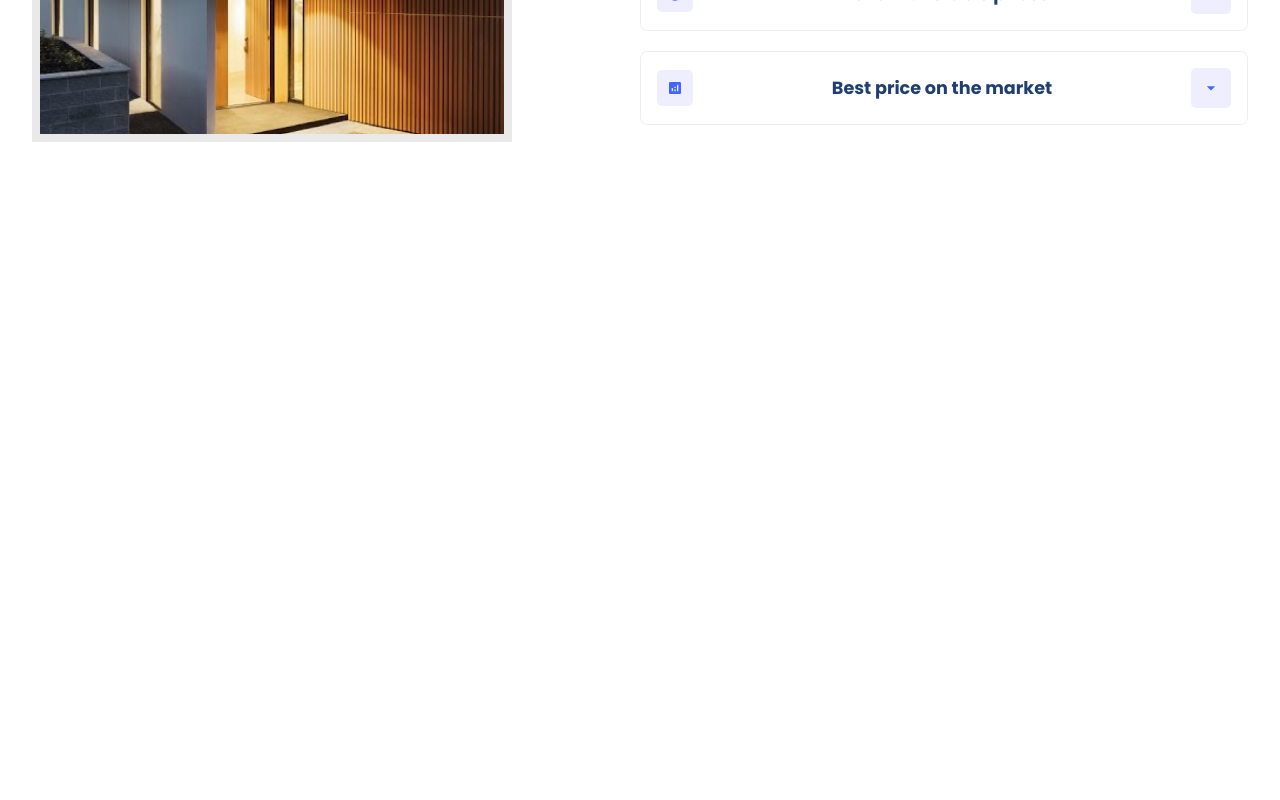
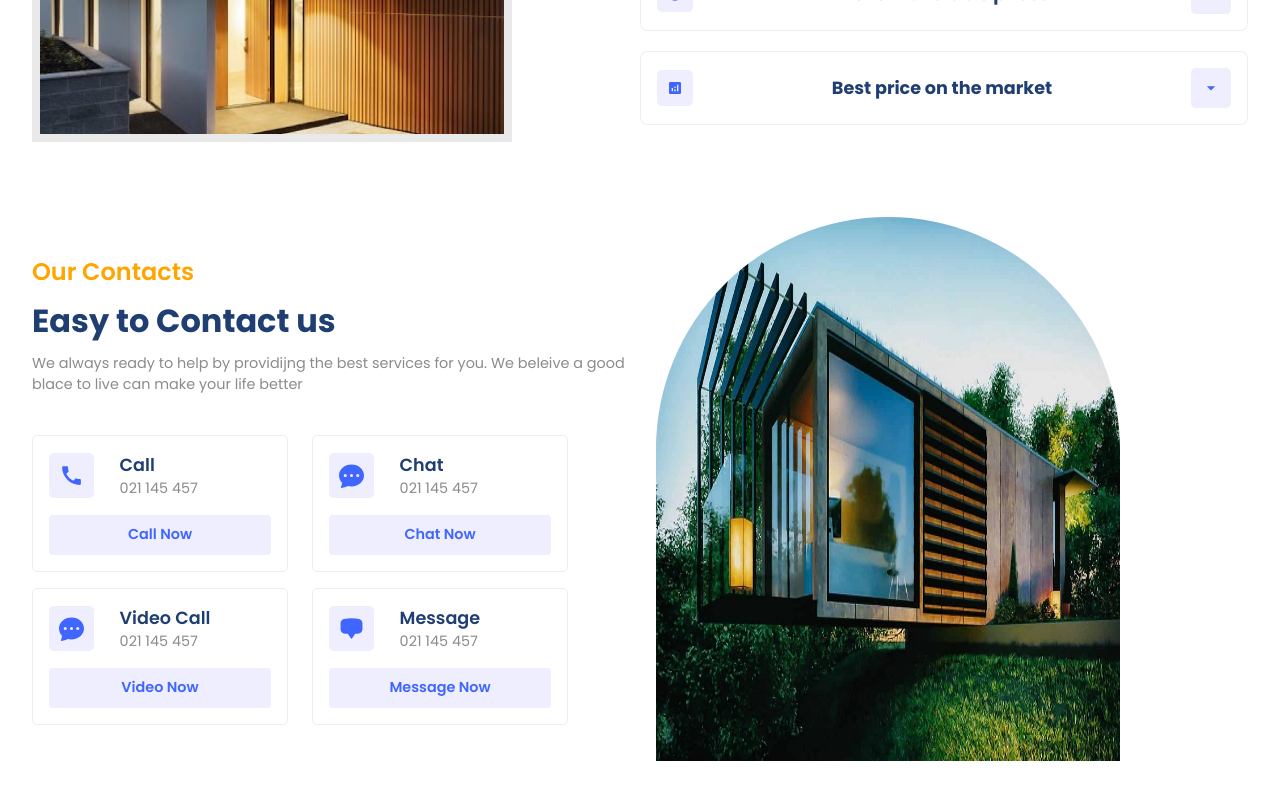
Before and after one commit to UtkarshTiwari1750/Website, a React (Vite) app: page / in a window 1280 px wide. Shown: the part 1964-2764 px from the top of the page. Before the commit the page ends 2141 px from the top, so only its background shows below. Built offline with nearby package versions, Linux system fonts and the light colour scheme.

Commit message:
Contact Section Added

```diff
--- a/src/App.jsx
+++ b/src/App.jsx
@@ -4,6 +4,7 @@ import "./App.css"
 import Companies from "./components/Companies/Companies";
 import Residencies from "./components/Residencies/Residencies";
 import Value from "./components/Value/Value";
+import Contact from "./components/Contact/Contact";
 
 function App() {
   return (
@@ -16,6 +17,7 @@ function App() {
       <Companies />
       <Residencies />
       <Value />
+      <Contact />
     </div>
 
     );
--- a/src/components/Contact/Contact.css
+++ b/src/components/Contact/Contact.css
@@ -0,0 +1,62 @@
+.c-container{
+    justify-content: space-between;
+}
+
+.c-container>div{
+    flex:1;
+}
+
+.c-right{
+    width:100%;
+}
+
+.c-left{
+    gap: 0.5rem;
+}
+
+.contactModes{
+    margin-top: 2rem;
+    gap: 1rem;
+}
+
+.contactModes .row {
+    gap: 1.5rem;
+}
+
+.mode {
+    width: 16rem;
+    padding: 1rem;
+    border: 0.8px solid rgba(128, 128, 128, 0.143);
+    border-radius: 5px;
+    gap: 1rem;
+    transition: all 300ms ease-in;
+}
+
+.mode .button {
+    width: 100%;
+    background:  var(--lightBlue);
+    color: var(--blue);
+    font-size: 0.9rem;
+    font-weight: 600;
+}
+
+.mode >:nth-child(1) {
+    width: 100%;
+    gap: 1.6rem;
+}
+
+.mode .detail .primaryText{
+    font-size: 1.1rem;
+    font-weight: 600;
+}
+
+.mode:hover{
+    scale: 1.1;
+    box-shadow: var(--shadow);
+}
+
+.mode .button:hover {
+    background: var(--blue-gradient);
+    color: white;
+    scale: 0.8;
+}
--- a/src/components/Contact/Contact.jsx
+++ b/src/components/Contact/Contact.jsx
@@ -0,0 +1,95 @@
+import React from 'react';
+import "./Contact.css";
+import {MdCall} from "react-icons/md";
+import {BsFillChatDotsFill} from "react-icons/bs";
+import {HiChatBubbleBottomCenter} from "react-icons/hi2";
+
+const Contact = () => {
+  return (
+    <section className='c-wrapper'>
+        <div className="paddings innerWidth flexCenter c-container">
+            {/* Left Side */}
+            <div className="flexColStart c-left">
+                <span className='orangeText'>Our Contacts</span>
+                <span className='primaryText'>Easy to Contact us</span>
+                <span className='secondaryText'>
+                    We always ready to help by providijng the best services for you. We beleive a good blace to live can make your life better
+                </span>
+
+                <div className="flexColStart contactModes">
+                    {/* First Row */}
+                    <div className="flexStart row">
+                        <div className="flexColStart mode">
+                            <div className="flexStart">
+                                <div className="flexCenter icon">
+                                    <MdCall size={25} />
+                                </div>
+                                <div className="flexColStart detail">
+                                    <span className='primaryText'>Call</span>
+                                    <span className='secondaryText'>021 145 457</span>
+                                </div>
+                            </div>
+                            <div className="flexCenter button">Call Now</div>
+                        </div>
+
+                        <div className="flexColStart mode">
+                            <div className="flexStart">
+                                <div className="flexCenter icon">
+                                    <BsFillChatDotsFill size={25} />
+                                </div>
+                                <div className="flexColStart detail">
+                                    <span className='primaryText'>Chat</span>
+                                    <span className='secondaryText'>021 145 457</span>
+                                </div>
+                            </div>
+                            <div className="flexCenter button">Chat Now</div>
+                        </div>
+
+                    </div>
+
+                    {/* Second Row */}
+                    <div className="flexStart row">
+                        <div className="flexColStart mode">
+                            <div className="flexStart">
+                                <div className="flexCenter icon">
+                                    <BsFillChatDotsFill size={25} />
+                                </div>
+                                <div className="flexColStart detail">
+                                    <span className='primaryText'>Video Call</span>
+                                    <span className='secondaryText'>021 145 457</span>
+                                </div>
+                            </div>
+                            <div className="flexCenter button">Video Now</div>
+                        </div>
+
+                        <div className="flexColStart mode">
+                            <div className="flexStart">
+                                <div className="flexCenter icon">
+                                    <HiChatBubbleBottomCenter size={25} />
+                                </div>
+                                <div className="flexColStart detail">
+                                    <span className='primaryText'>Message</span>
+                                    <span className='secondaryText'>021 145 457</span>
+                                </div>
+                            </div>
+                            <div className="flexCenter button">Message Now</div>
+                        </div>
+
+                    </div>
+                </div>
+
+
+            </div>
+
+            {/* Right Side */}
+            <div className="c-right">
+                <div className="image-container">
+                    <img src="./contact.jpg" alt="" />
+                </div>
+            </div>
+        </div>
+    </section>
+  )
+}
+
+export default Contact
```
